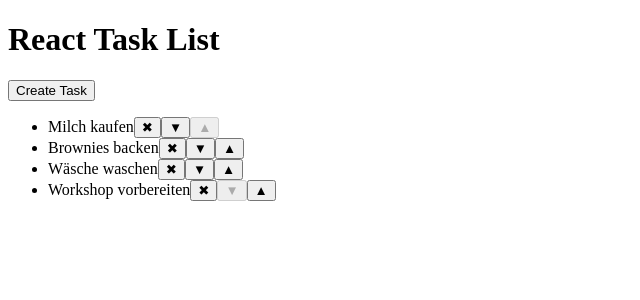
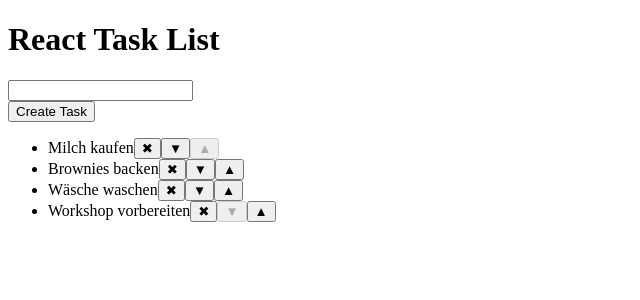
Before and after one commit to christopherstock/NodeAdvancedPrimer, a React app: page / in a window 1280 px wide. Shown: the top 300 px of the page, without its empty margins (0-640 px from the left). Built offline with nearby package versions, Linux system fonts and the light colour scheme; the HTML template or start-up script is replaced by a standard one.

Commit message:
Added TaskInput class.

```diff
--- a/src/de/computy/react-primer/App.tsx
+++ b/src/de/computy/react-primer/App.tsx
@@ -44,12 +44,10 @@
                 { /* title */ }
                 <h1 id="appTitle">{ this.props.title }</h1>
 
-                { /* new task button */ }
-                <button id="submitButton" className="button" onClick={
-                    () : void => { this.createTask( 'New Task on [' + moment().format() + ']' ); }
-                }>
-                    Create Task
-                </button>
+                { /* task input form */ }
+                <rp.TaskInput
+                    onTaskCreate={ ( taskName:string ) :void => { this.createTask( taskName ); } }
+                />
 
                 { /* task list */ }
                 <rp.TaskList
--- /dev/null
+++ b/src/de/computy/react-primer/TaskInput.tsx
@@ -0,0 +1,101 @@
+
+    import * as React from 'react';
+
+    /**
+    *   Represents the input component that lets the user create new tasks.
+    *   This is an example for a stateful and uncontrolled component.
+    */
+    export class TaskInput extends React.Component<any, any>
+    {
+        /**
+        *   Initializes this component by setting the initial state.
+        *
+        *   @param props The initial properties being passed in the component tag.
+        */
+        public constructor( props:any )
+        {
+            super( props );
+
+            this.state = {
+                inputError: false,
+            }
+        }
+
+        /**
+        *   Being invoked every time this component renders.
+        *
+        *   @return The rendered JSX.
+        */
+        public render() : JSX.Element
+        {
+            console.log( 'TaskInput.render() being invoked' );
+
+            return <form onSubmit={ ( event:React.FormEvent ) :void => { this.onFormSubmit( event ); } }>
+
+                { /* new task input */ }
+                <input
+                    id="newTask"
+                    type="text"
+                    maxLength={ 50 }
+                    className={ ( this.state.inputError ? 'input error' : 'input' ) }
+                />
+
+                <br />
+
+                { /* new task button */ }
+                <input
+                    id="submitButton"
+                    type="submit"
+                    value="Create Task"
+                    className="button"
+                />
+
+            </form>;
+        }
+
+        /**
+        *   Being invoked when the form is submitted.
+        *
+        *   @param event The form submission event.
+        */
+        private onFormSubmit( event:any ) : void
+        {
+            console.log( 'TaskInput.onFormSubmit being invoked' );
+
+            // suppress page reload
+            event.preventDefault();
+
+            // get input field and trim entered text
+            const inputField  :HTMLInputElement = event.target.firstChild;
+            const enteredText :string           = inputField.value.trim();
+
+            // clear input field
+            inputField.value = '';
+
+            // check entered text
+            console.log( 'Trimmed text in the box is [' + enteredText + ']' );
+            if ( enteredText.length === 0 )
+            {
+                console.log( 'Empty text input detected.' );
+
+                // set error state
+                this.setState(
+                    {
+                        inputError: true,
+                    }
+                );
+            }
+            else
+            {
+                // clear error state
+                this.setState(
+                    {
+                        inputError: false,
+                    }
+                );
+
+                // invoke parent listener
+                this.props.onTaskCreate( enteredText );
+            }
+        };
+    }
--- a/src/de/computy/react-primer/index.ts
+++ b/src/de/computy/react-primer/index.ts
@@ -3,5 +3,7 @@
     export * from './AppProps';
     export * from './AppState';
 
+    export * from './TaskInput';
+
     export * from './TaskList';
     export * from './TaskListProps';
```
